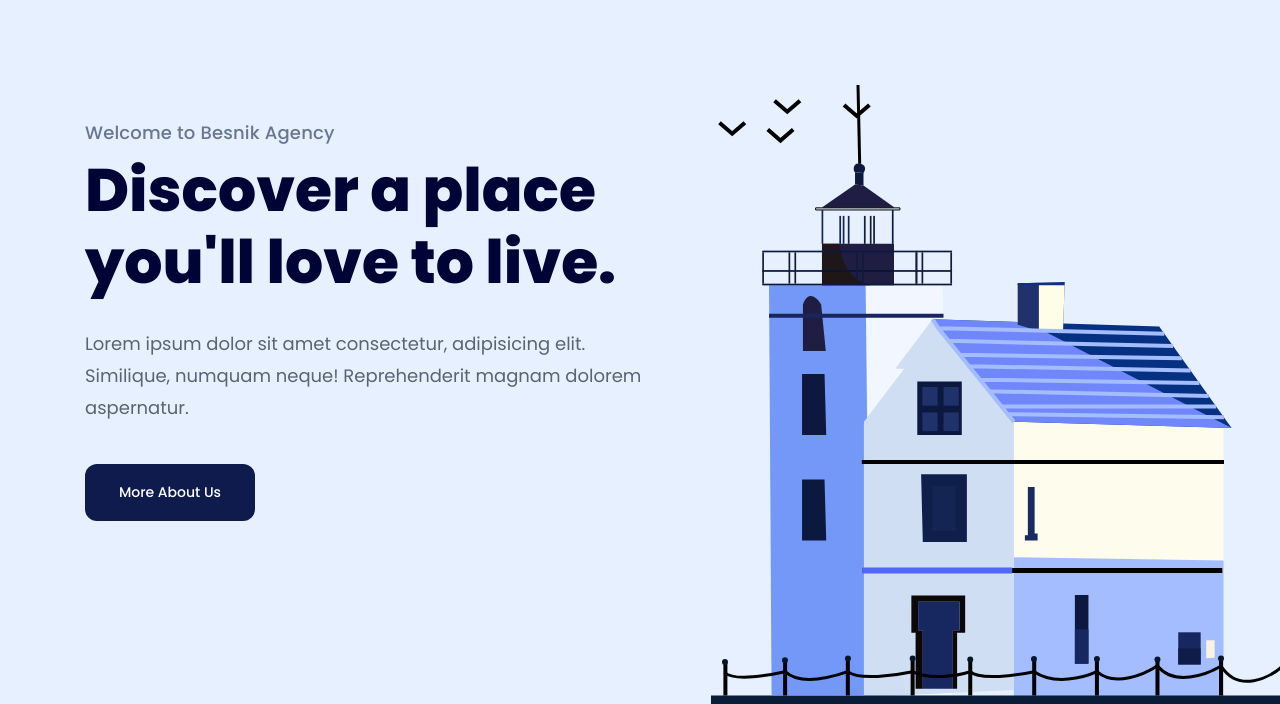
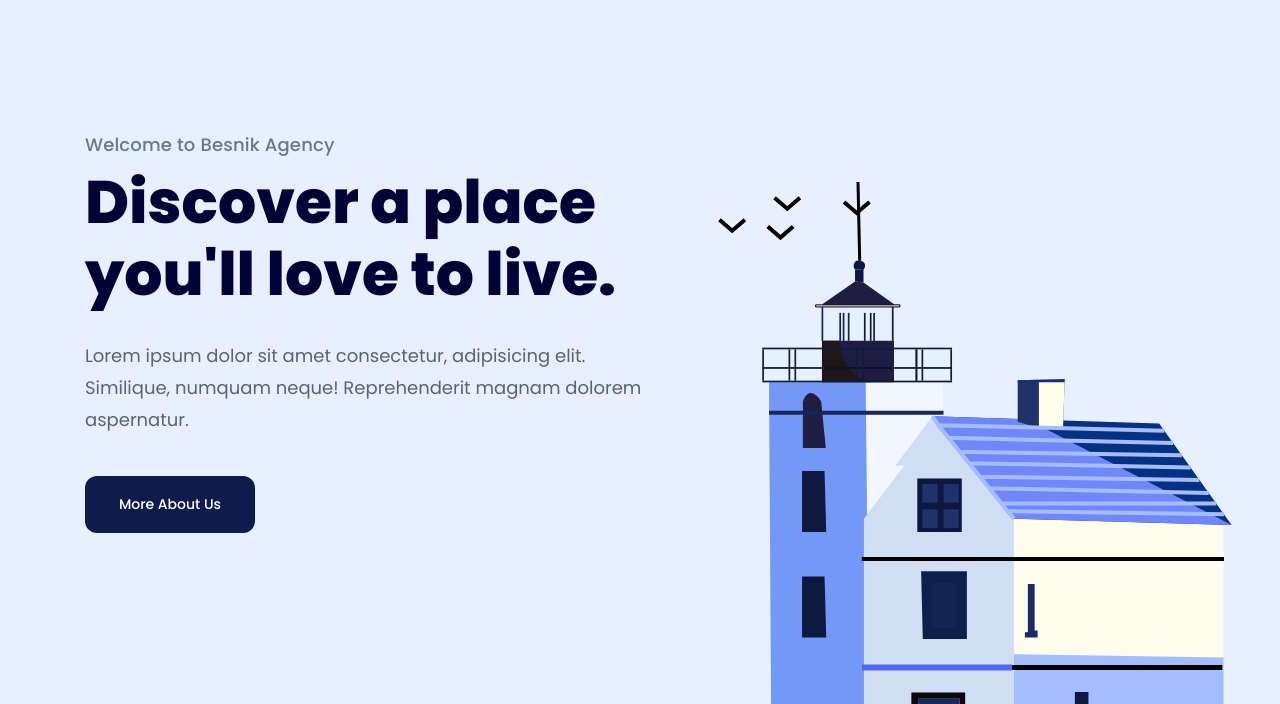
Before and after one commit to PhanTrung123/project-01, a plain HTML site: page index.html in a window 1280 px wide. Shown: the part 96-800 px from the top of the page. Drawn offline with Linux system fonts and the light colour scheme.

Commit message:
Chỉnh sửa phần Header

```diff
--- a/assets/css/style.css
+++ b/assets/css/style.css
@@ -55,16 +55,26 @@ a {
 /* ---------------- */
 
 /* =======HEADER======= */
-.header {
+.navbar-header {
+  background-color: var(--background-color);
+  padding-top: 26px;
+  position: sticky;
+  top: -26px;
+  z-index: 100;
+}
+.hero-wrap {
   position: relative;
   background: var(--background-color);
   height: 100vh;
+  display: flex;
+  flex-direction: column;
 }
 
 .navbar {
   display: flex;
   align-items: center;
-  padding-top: 38px;
+  /* padding-top: 38px; */
+  padding: 12px 0;
 }
 
 .navbar ul {
@@ -105,7 +115,7 @@ a {
 /* =======HERO======= */
 
 .hero {
-  margin-top: 130px;
+  padding-top: 130px;
 }
 
 .hero .info {
--- a/index.html
+++ b/index.html
@@ -23,13 +23,14 @@
   <body>
     <main>
       <!-- HEADER -->
-      <header class="header">
+      <div class="navbar-header">
+        <!-- navbar -->
         <div class="container">
           <nav class="navbar">
-            <!-- LOGO -->
+            <!-- logo -->
             <img src="./assets/img/logo.svg" alt="Besnik." />
 
-            <!-- NAVIGATION -->
+            <!-- navigation -->
             <ul>
               <li><a href="">Home</a></li>
               <li><a href="">Features</a></li>
@@ -43,8 +44,12 @@
               <a class="btn action-btn" href="">Sign up</a>
             </div>
           </nav>
+        </div>
+      </div>
 
-          <!-- HERO -->
+      <!-- HERO -->
+      <div class="hero-wrap">
+        <div class="container">
           <div class="hero">
             <div class="info">
               <p class="sub-title">Welcome to Besnik Agency</p>
@@ -63,7 +68,7 @@
             />
           </div>
         </div>
-      </header>
+      </div>
 
       <!-- CLIENTS -->
       <div class="clients">
```
